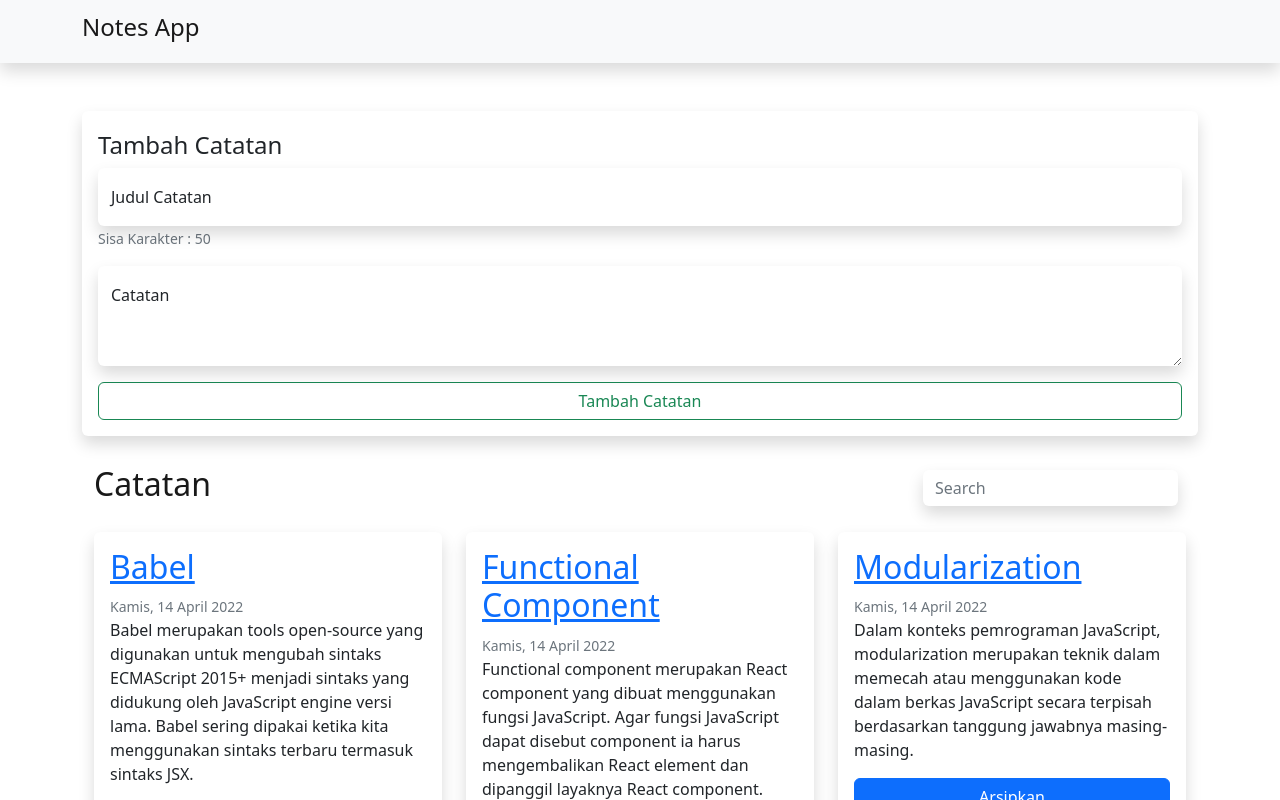
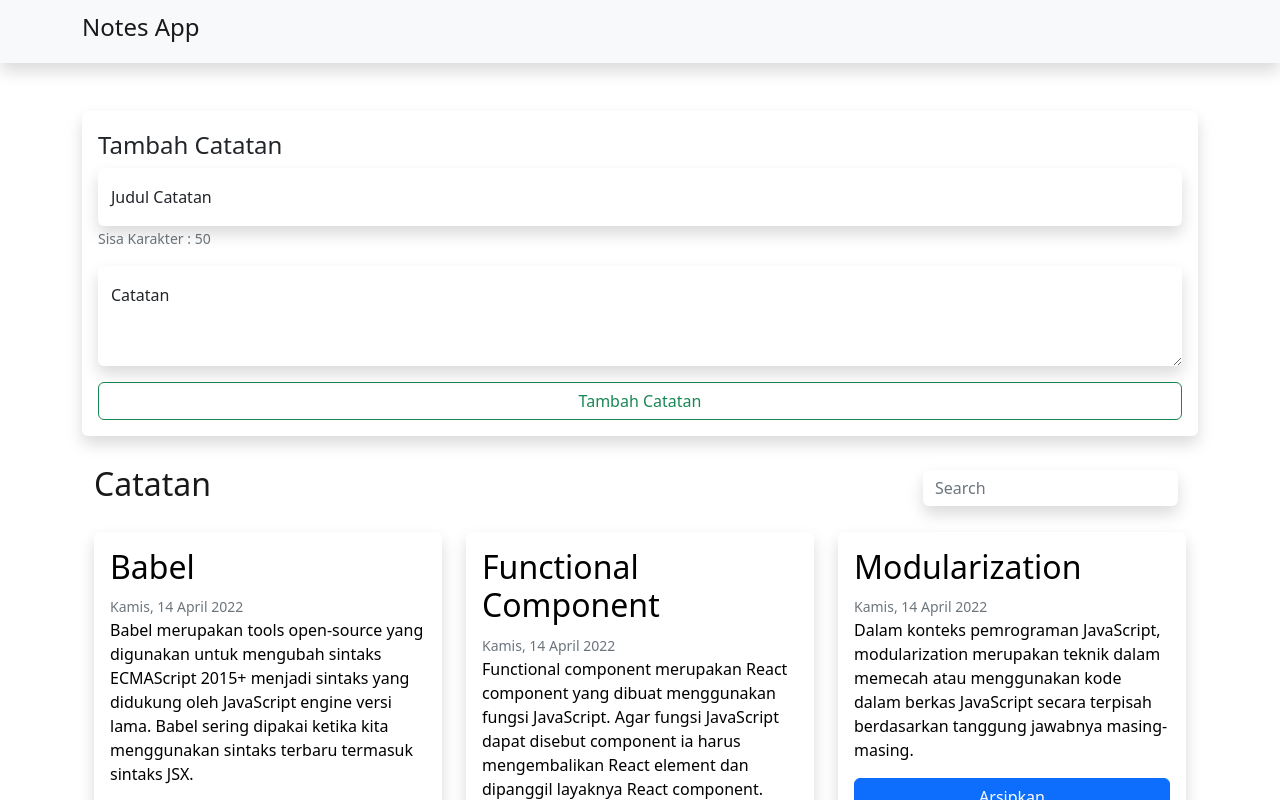
Before and after one commit to mzkki/react-notes-app, a React (Create React App) app: page / in a window 1280 px wide. Shown: the top 800 px of the page. Built offline with nearby package versions, Linux system fonts and the light colour scheme.

Commit message:
retouch the ui on detail note

```diff
--- a/src/components/notes/NoteDetail.js
+++ b/src/components/notes/NoteDetail.js
@@ -1,15 +1,21 @@
 import React from "react";
 import PropTypes from 'prop-types'
-import { Container } from "react-bootstrap";
+import { Button, Card, Container } from "react-bootstrap";
 import { Form } from "react-bootstrap";
 import { showFormattedDate } from "../../utils";
+import { Link } from "react-router-dom";
 
 function NoteDetail({ title, body, createdAt }) {
   return (
-    <Container>
-      <h2>{title}</h2>
-      <Form.Text muted>Created on {showFormattedDate(createdAt)}</Form.Text>
-      <p>{body}</p>
+    <Container className="text-center">
+      <Card className="shadow border-0 p-3 " >
+        <h2>{title}</h2>
+        <Form.Text muted>Created on {showFormattedDate(createdAt)}</Form.Text>
+        <p>{body}</p>
+        <Link to="/">
+          <Button variant="outline-danger">Kembali</Button>
+        </Link>
+      </Card>
     </Container>
   )
 }
--- a/src/components/notes/NotesBodyCard.js
+++ b/src/components/notes/NotesBodyCard.js
@@ -1,10 +1,13 @@
 import React from "react";
 import PropTypes from 'prop-types'
+import { Link } from "react-router-dom";
 
-function NotesCardBody({ body }) {
+function NotesCardBody({ id, body }) {
   return (
     <div className="note-item__content">
-      <p className="note-item__body">{body}</p>
+      <p className="note-item__body">
+        <Link to={`/note/${id}`} className="text-decoration-none text-black" >{body}</Link>
+      </p>
     </div>
   )
 }
--- a/src/components/notes/NotesHeaderCard.js
+++ b/src/components/notes/NotesHeaderCard.js
@@ -7,7 +7,7 @@ function NotesHeaderCard({ id, title, createdAt }) {
   return (
     <div className="note-item__header">
       <h2 className="note-item__title">
-        <Link to={`/note/${id}`} >{title}</Link>
+        <Link to={`/note/${id}`} className="text-decoration-none text-black" >{title}</Link>
       </h2>
       <Form.Text muted className="note-item__date">
         {createdAt}
--- a/src/components/notes/NotesItemCard.js
+++ b/src/components/notes/NotesItemCard.js
@@ -11,7 +11,7 @@ function NotesItemCard({ id, title, createdAt, body, archived, onDelete, onArchi
   return (
     <Card className="p-3 border-0 shadow" >
       <NotesHeaderCard id={id} title={title} createdAt={showFormattedDate(createdAt)} />
-      <NotesCardBody body={body} />
+      <NotesCardBody body={body} id={id} />
       <NotesFooterCard id={id} archived={archived} onDelete={onDelete} onArchive={onArchive} />
     </Card>
   )
```
